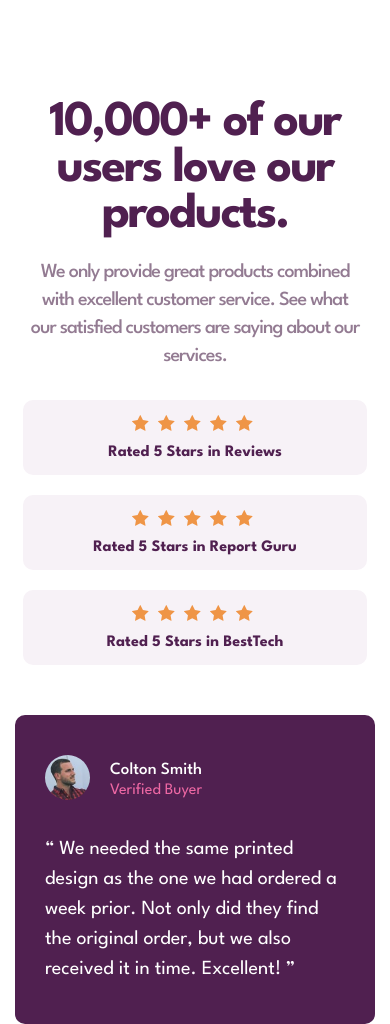
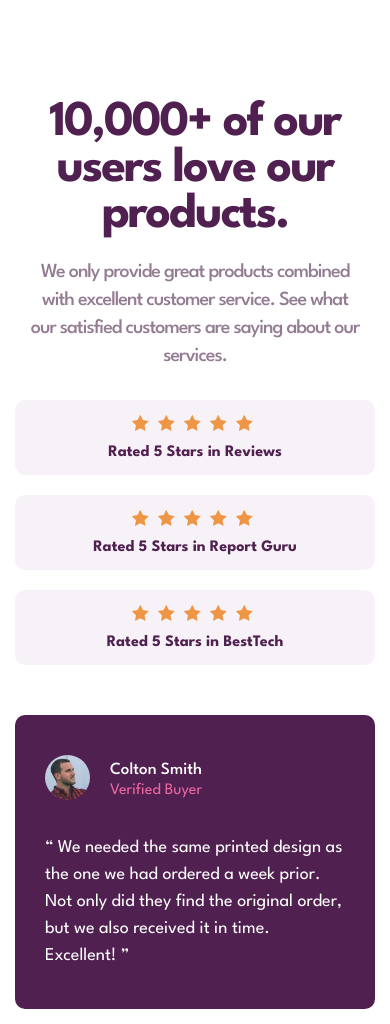
Before and after one commit to web-dev-pasta/-Social-proof-section, a plain HTML site: page index.html in a window 390 px wide. Shown: the top 1024 px of the page. Drawn offline with Linux system fonts and the light colour scheme.

Commit message:
Modified Some Styling

```diff
--- a/main.css
+++ b/main.css
@@ -24,6 +24,8 @@ body {
   max-width: 1300px;
   width: 100%;
   margin: 0 15px;
+  padding: 0px 60px;
+  padding-top: 60px;
 }
 .card .text {
   display: flex;
@@ -45,6 +47,10 @@ body {
   font-weight: 500;
   font-size: 20px;
   letter-spacing: -1px;
+}
+.card .text .second {
+  position: relative;
+  top: 30px;
 }
 .card .text .second .box {
   padding: 20px 60px 20px 40px;
@@ -109,7 +115,7 @@ body {
   line-height: 1.5;
 }
 .users .box .desc p {
-  font-size: 20px;
+  font-size: 18px;
 }
 .users .box:nth-child(1) {
   bottom: 30px;
@@ -124,6 +130,10 @@ body {
   }
   .card {
     margin: 100px 15px;
+    padding: 0;
+  }
+  .card .text .second {
+    top: 0;
   }
 }
 @media (max-width: 991px) {
@@ -142,9 +152,14 @@ body {
     margin: 0 auto;
     margin-bottom: 30px;
   }
+  .card .text .second {
+    width: 100%;
+  }
   .card .text .second .box {
     flex-direction: column;
-    padding: 15px 18vw;
+    padding: 0;
+    padding-top: 15px;
+    padding-bottom: 15px;
     text-align: center;
     gap: 10px;
     right: 0;
```
